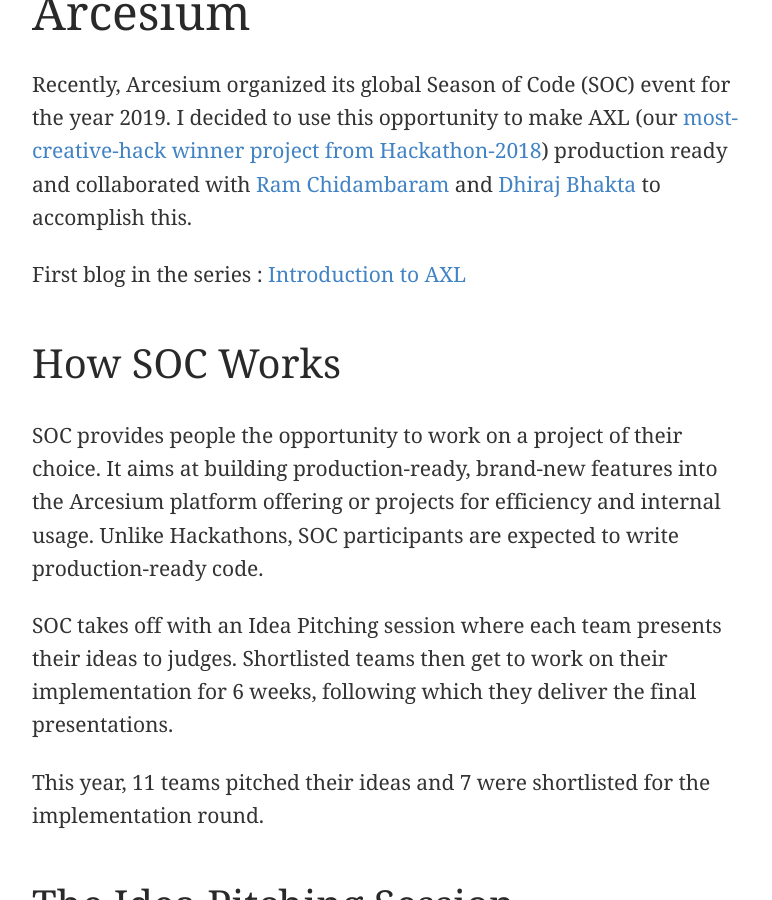
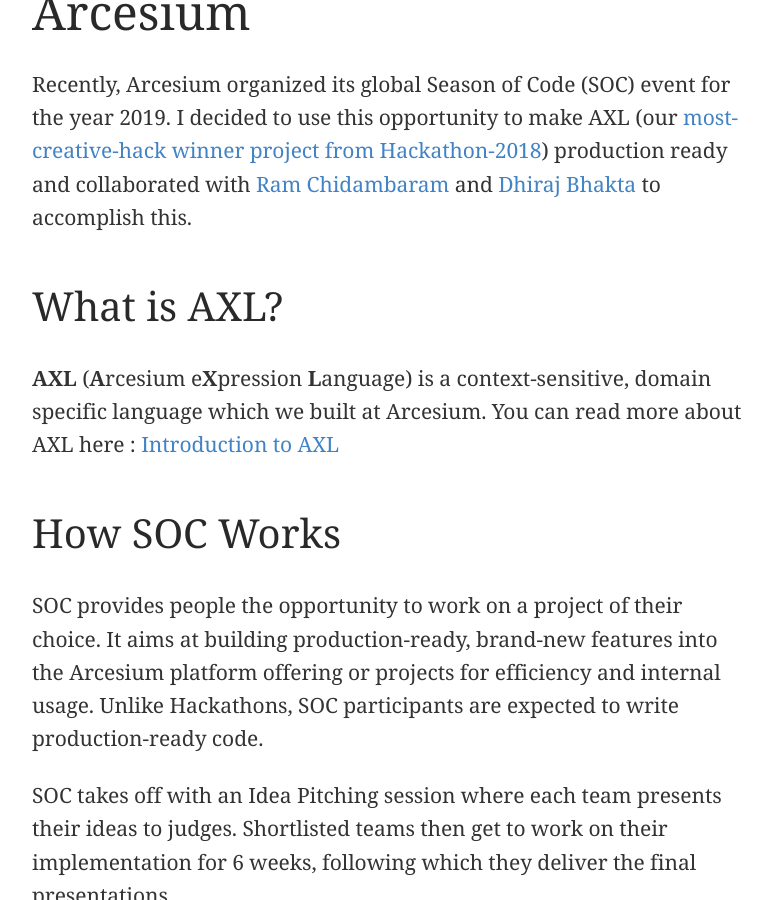
Before and after one commit to architkansal/architkansal.github.io, a Jekyll site: the page built from _posts/2019-07-01-Taking-AXL-to-Production.md, in a window 1280 px wide and 900 px high, scrolled down 309 px. Shown: the whole window, without its empty margins (248-1020 px from the left). Built offline with Jekyll 4.4.1, drawn with Linux system fonts in a browser that asks for light colours; comment, search, counter and statistics services are not loaded.

Commit message:
link axl and soc blog

```diff
--- a/_posts/2019-07-01-Taking-AXL-to-Production.md
+++ b/_posts/2019-07-01-Taking-AXL-to-Production.md
@@ -6,7 +6,9 @@
 <link rel="stylesheet" type="text/css" href="{{ site.baseurl }}/post.css" />
 Recently, Arcesium organized its global Season of Code (SOC) event for the year 2019. I decided to use this opportunity to make AXL (our [most-creative-hack winner project from Hackathon-2018](https://architkansal.github.io/Arc-Most-Creative-Hack-2018/)) production ready and collaborated with [Ram Chidambaram](https://www.linkedin.com/in/ramachandran-chidambaram-170071141/) and [Dhiraj Bhakta](https://www.linkedin.com/in/dhiraj-bhakta-065529113/) to accomplish this.
 
-First blog in the series : [Introduction to AXL](https://architkansal.github.io/Arc-Most-Creative-Hack-2018/)
+## What is AXL?
+
+**AXL** (**A**rcesium e**X**pression **L**anguage) is a context-sensitive, domain specific language which we built at Arcesium. You can read more about AXL here : [Introduction to AXL](https://architkansal.github.io/Arc-Most-Creative-Hack-2018/)
 
 ## How SOC Works
 
```
